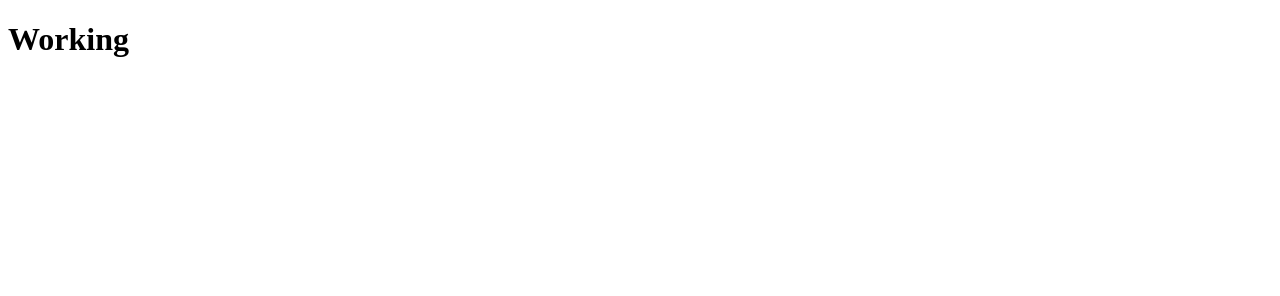
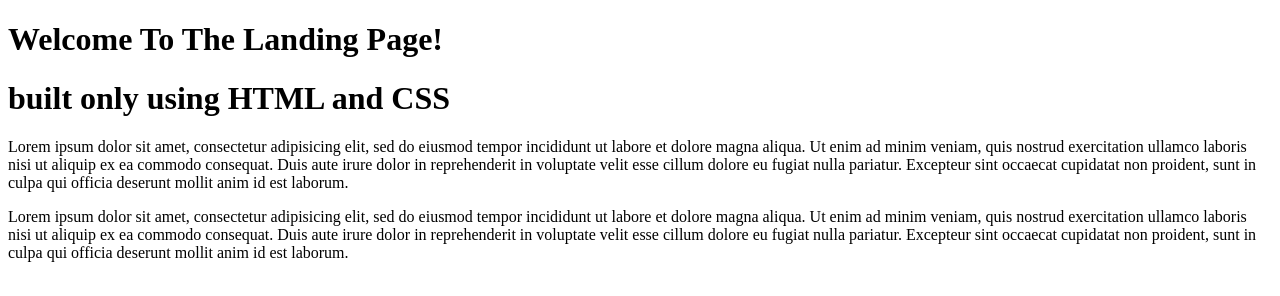
Before and after one commit to storres8/quick-landing-page, a plain HTML site: page index.html in a window 1280 px wide. Drawn offline with Linux system fonts and the light colour scheme.

Commit message:
added html.

```diff
--- a/index.html
+++ b/index.html
@@ -5,7 +5,10 @@
     <title>Landing Page</title>
   </head>
   <body>
-    <h1>Working</h1>
+    <h1>Welcome To The Landing Page!</h1>
+    <h1>built only using HTML and CSS</h1>
 
+    <p>Lorem ipsum dolor sit amet, consectetur adipisicing elit, sed do eiusmod tempor incididunt ut labore et dolore magna aliqua. Ut enim ad minim veniam, quis nostrud exercitation ullamco laboris nisi ut aliquip ex ea commodo consequat. Duis aute irure dolor in reprehenderit in voluptate velit esse cillum dolore eu fugiat nulla pariatur. Excepteur sint occaecat cupidatat non proident, sunt in culpa qui officia deserunt mollit anim id est laborum.</p>
+    <p>Lorem ipsum dolor sit amet, consectetur adipisicing elit, sed do eiusmod tempor incididunt ut labore et dolore magna aliqua. Ut enim ad minim veniam, quis nostrud exercitation ullamco laboris nisi ut aliquip ex ea commodo consequat. Duis aute irure dolor in reprehenderit in voluptate velit esse cillum dolore eu fugiat nulla pariatur. Excepteur sint occaecat cupidatat non proident, sunt in culpa qui officia deserunt mollit anim id est laborum.</p>
   </body>
 </html>
```
